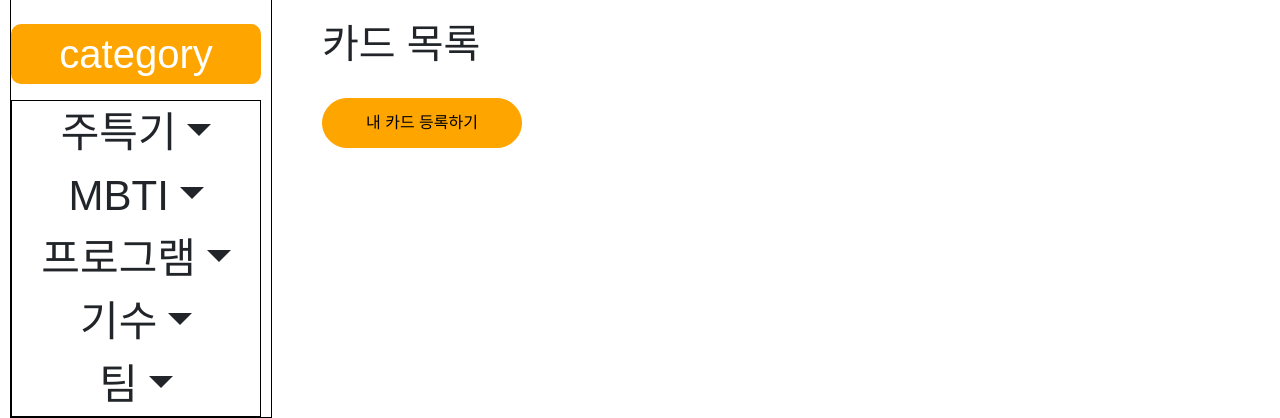
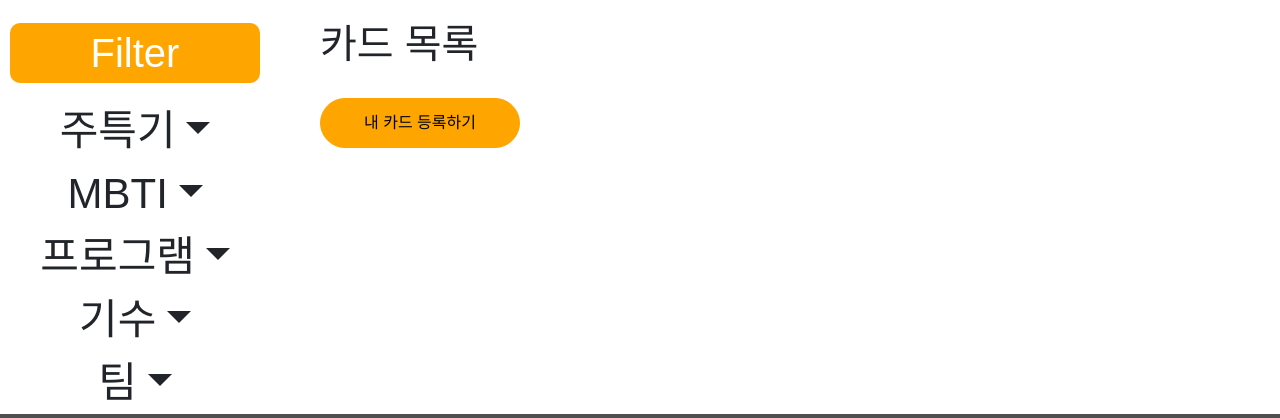
Before and after one commit to onboarding-project-team-5/glimpse, a Flask app: page / in a window 1280 px wide. Shown: the part 571-989 px from the top of the page. Run offline with Flask 3, Linux system fonts and the light colour scheme; a database or web service that is not in the repository returns one stand-in record (values such as "Sample title"); data that the repository does not hold is empty.

Commit message:
필터 UI 정리 커밋

```diff
--- a/static/css/style.css
+++ b/static/css/style.css
@@ -85,7 +85,7 @@ img {
     margin: 0px 50px 0px 10px;
     padding-right: 10px;
     padding-top: 24px;
-    border: 1px solid black
+    /* border: 1px solid black */
 }
 
 .left-navbar-menu {
@@ -100,7 +100,7 @@ img {
 .filter-list-group {
     text-align: center;
     font-size: 42px;
-    border: 1px solid black
+    /* border: 1px solid black */
 }
 
 .word {
--- a/templates/index.html
+++ b/templates/index.html
@@ -196,7 +196,7 @@
 
     <div class="left-navbar">
         <div class="left-navbar-menu">
-            <p>category</p>
+            <p>Filter</p>
         </div>
         <div class="filter-list-group">
             {% include "specialty.html" %}
```
